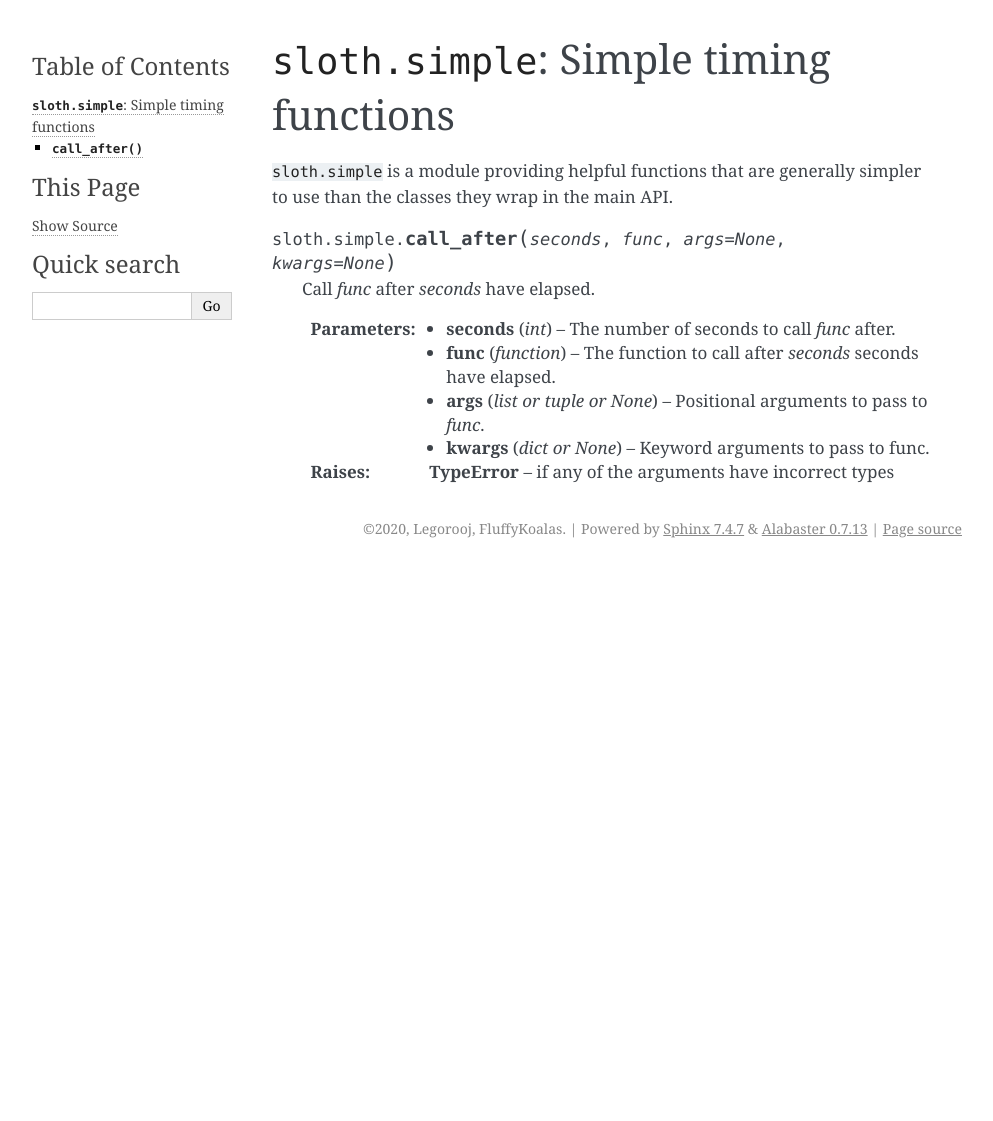
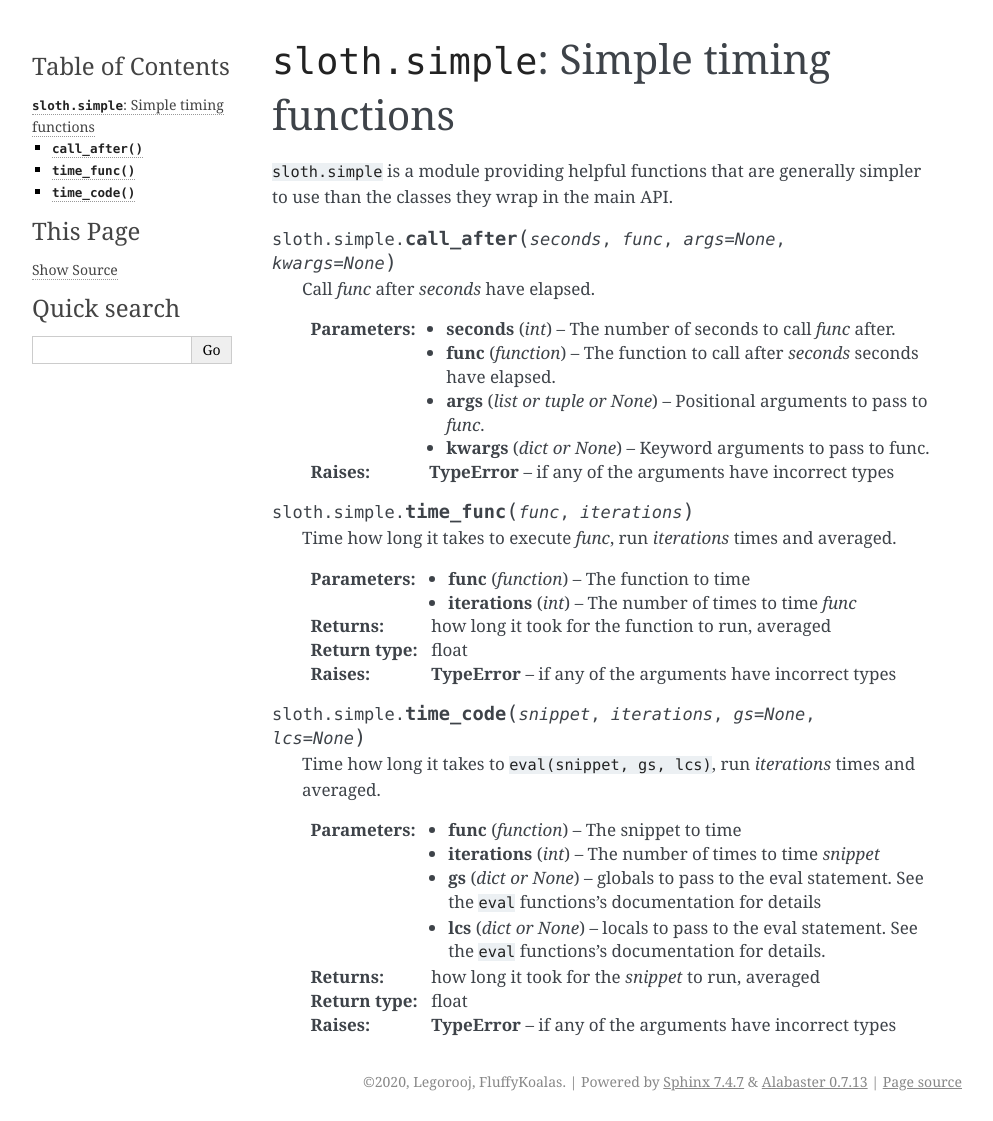
Before and after one commit to Legorooj/sloth, a Sphinx documentation site: the page built from docs/source/api/simple.rst, in a window 1280 px wide. Shown: the whole page, without its empty margins (148-1141 px from the left). Built offline with Sphinx 7.4.7, drawn with Linux system fonts in a browser that asks for light colours; before the commit the page ends 900 px from its top, so only the background shows below that.

Commit message:
Add docs for the time_func and time_code functions

```diff
--- a/docs/source/api/simple.rst
+++ b/docs/source/api/simple.rst
@@ -19,3 +19,33 @@ they wrap in the main API.
     :type kwargs: dict or None
 
     :raises TypeError: if any of the arguments have incorrect types
+
+
+.. py:function:: time_func(func, iterations)
+
+    Time how long it takes to execute *func*, run *iterations* times and averaged.
+
+    :param function func: The function to time
+    :param int iterations: The number of times to time *func*
+
+    :returns: how long it took for the function to run, averaged
+    :rtype: float
+
+    :raises TypeError: if any of the arguments have incorrect types
+
+
+.. py:function:: time_code(snippet, iterations, gs=None, lcs=None)
+
+    Time how long it takes to ``eval(snippet, gs, lcs)``, run *iterations* times and averaged.
+
+    :param function func: The snippet to time
+    :param int iterations: The number of times to time *snippet*
+    :param gs: globals to pass to the eval statement. See the ``eval`` functions's documentation for details
+    :param lcs: locals to pass to the eval statement. See the ``eval`` functions's documentation for details.
+    :type gs: dict or None
+    :type lcs: dict or None
+
+    :returns: how long it took for the *snippet* to run, averaged
+    :rtype: float
+
+    :raises TypeError: if any of the arguments have incorrect types
```
